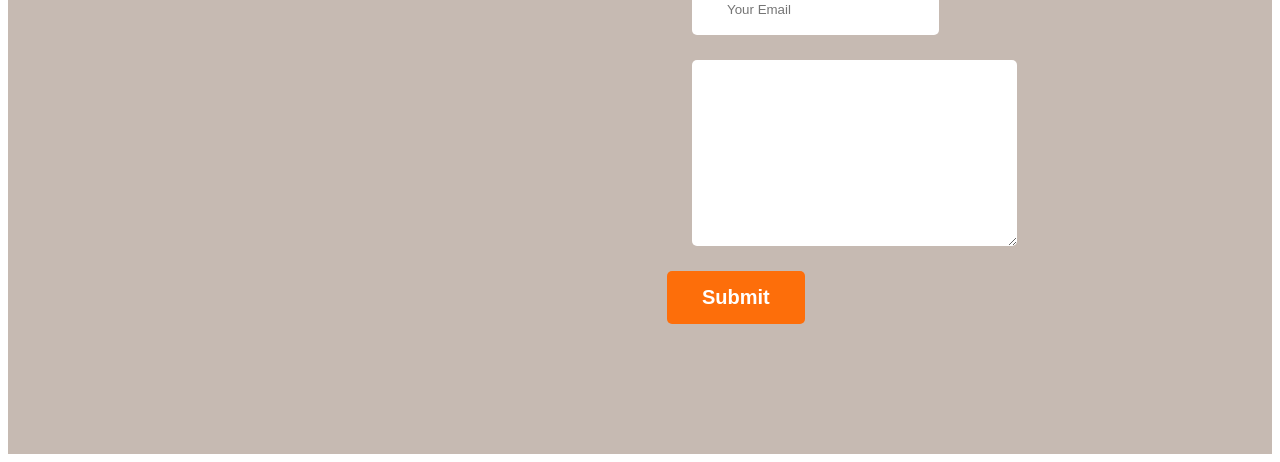
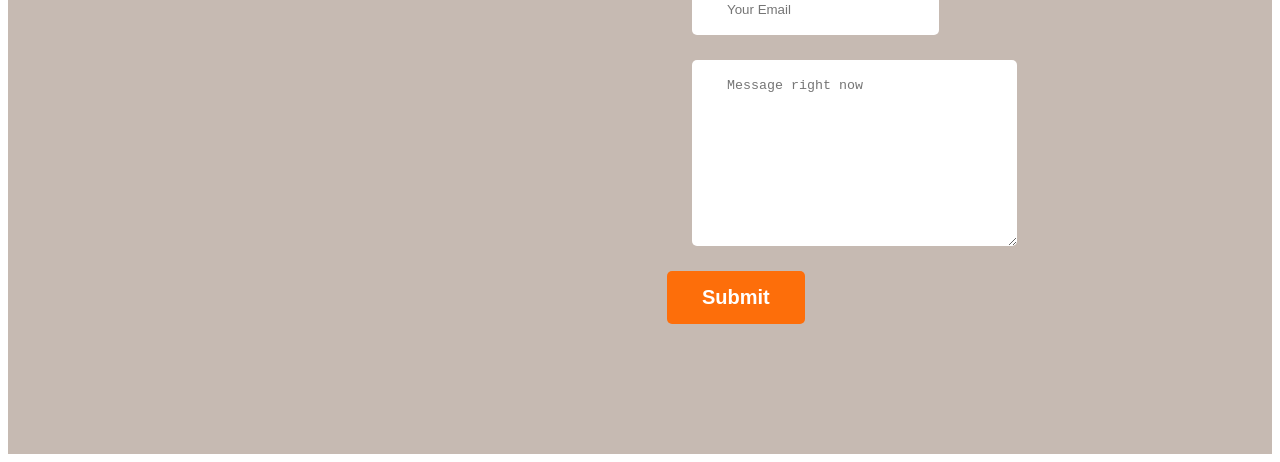
Before and after one commit to Anik66/Web-Developer--portfilo, a plain HTML site: page index.html in a window 1280 px wide. Shown: the part 4457-4919 px from the top of the page. Drawn offline with nearby package versions, Linux system fonts and the light colour scheme.

Commit message:
update footer message

```diff
--- a/index.html
+++ b/index.html
@@ -188,7 +188,7 @@
             <form class="contact"action=" ">
                 <input type="text" name="" id="" placeholder="Your Name">
                 <input type="email" name="" id="" placeholder="Your Email">
-                <textarea name="" id="" cols="30" rows="10"></textarea>
+                <textarea name="" id="" cols="30" rows="10">Message right now</textarea>
                 <input class="btn-primary"type="submit" value="Submit">
             </form>
         </div>
```
